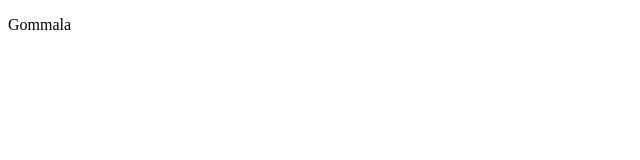
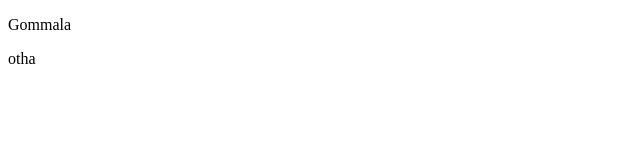
Before and after one commit to Aravinendh/boobalam, a plain HTML site: page index.html in a window 1280 px wide. Shown: the full height of the page, 0-640 px from the left. Drawn offline with Linux system fonts and the light colour scheme.

Commit message:
Update index.html

```diff
--- a/index.html
+++ b/index.html
@@ -7,5 +7,6 @@
 </head>
 <body>
     <p>Gommala</p>
+    <h>otha</h>
 </body>
 </html>
```
